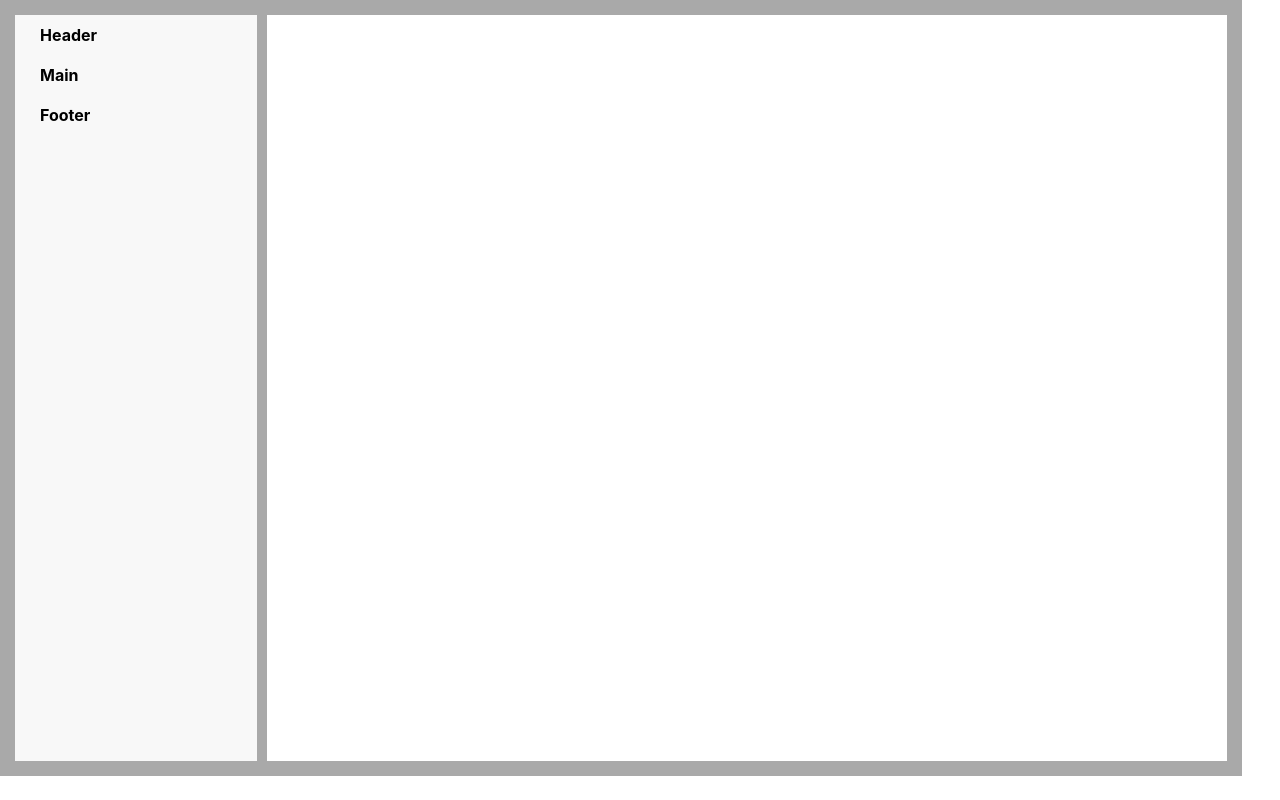
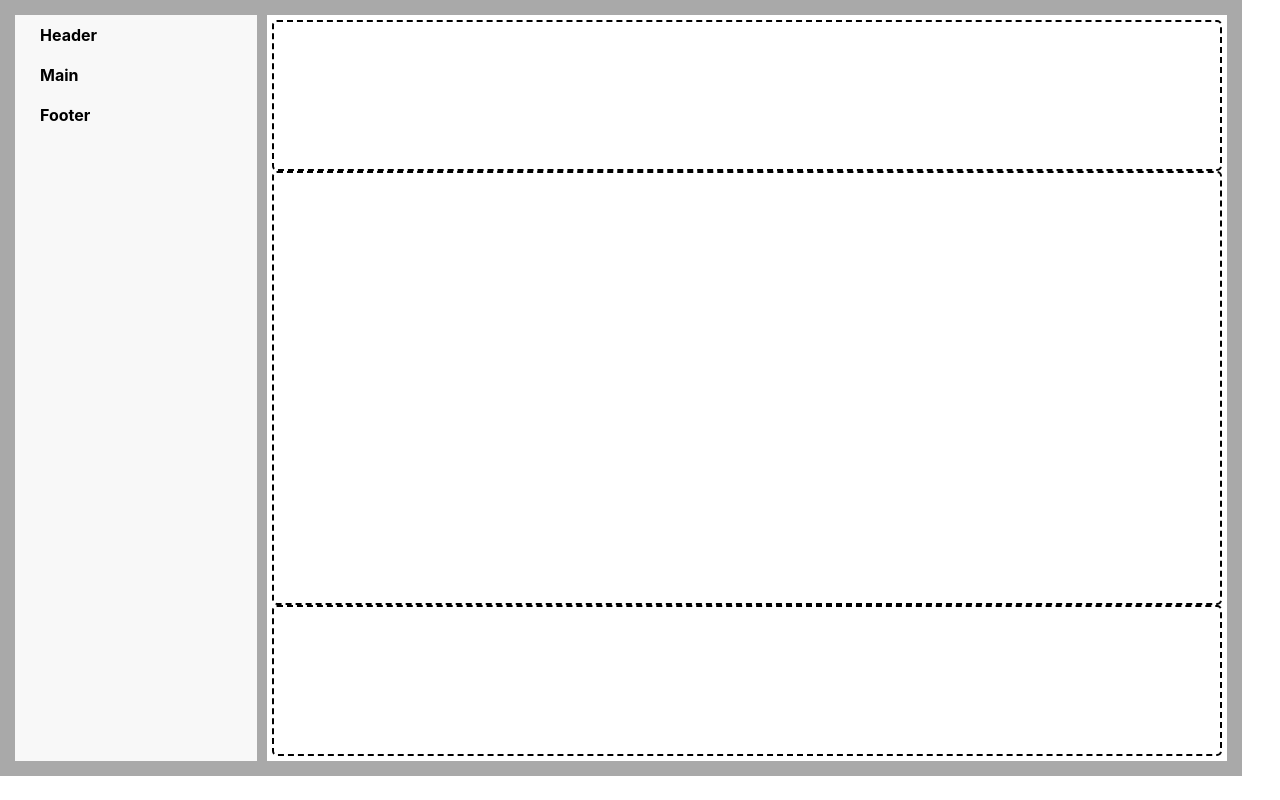
Before and after one commit to artmrsvch/tilda-document, a React (Create React App) app: page / in a window 1280 px wide. Built offline with nearby package versions, Linux system fonts and the light colour scheme.

Commit message:
improved(added react-beauti-dnd in the main section, fixed bags)

```diff
--- a/package.json
+++ b/package.json
@@ -10,6 +10,7 @@
         "gh-pages": "^2.2.0",
         "node-sass": "^4.13.1",
         "react": "^16.12.0",
+        "react-beautiful-dnd": "^13.0.0",
         "react-dom": "^16.12.0",
         "react-scripts": "3.4.0"
     },
--- a/src/Draggable/Auxially/ButtonDelete.jsx
+++ b/src/Draggable/Auxially/ButtonDelete.jsx
@@ -1,7 +1,11 @@
 import React from "react";
 
 function ButtonDelete() {
-    return <button data-btn="btn" className="close"></button>;
+    return (
+        <>
+            <button data-btn="btn-close" className="close"></button>
+        </>
+    );
 }
 
 export default ButtonDelete;
--- a/src/Draggable/DragZones.jsx
+++ b/src/Draggable/DragZones.jsx
@@ -1,16 +1,10 @@
 import React, { useState } from "react";
+import { DragDropContext, Droppable, Draggable } from "react-beautiful-dnd";
 
 function DragZones({ category, currentNode }) {
     const [state, setState] = useState({ header: [], footer: [], main: [] });
     const dragOver = e => e.preventDefault(); //без этого не работает дроп
-    const dragEnter = ({ target }) => {
-        target.style.border = "2px dashed black"; //подсвечиваем зону под курсором
-    };
-    const dragLeave = ({ target }) => {
-        target.style.border = "none"; //снимаем подсветку бордера при выходе курсора из зоны
-    };
     const dragDrop = ({ target }) => {
-        target.style.border = "none"; //снимаем подсветку бордера
         const thatDropZone = zoneSearh(target); //получаем дропзону
         if (thatDropZone.dataset.zone === currentNode.category) {
             //разрешает дропать определенные категории только в соответ. зоны
@@ -20,24 +14,27 @@ function DragZones({ category, currentNode }) {
                 if (thatDropZone.dataset.zone === "main") {
                     //разрешаем добавлять несколько компонентов только в main
                     const stateObjComponent = state[thatDropZone.dataset.zone];
-                    const newBundleComponent = [stateObjComponent.length + 1, appropriateComponent];
+                    const newBundleComponent = {
+                        key: stateObjComponent.length + 1,
+                        Component: appropriateComponent
+                    };
                     stateObjComponent.push(newBundleComponent);
                     setState({
                         ...state,
                         [thatDropZone.dataset.zone]: stateObjComponent
                     });
                 } else {
-                    //если зона не main, то перезаписываем
+                    //если  зона не main, то перезаписываем
                     setState({
                         ...state,
-                        [thatDropZone.dataset.zone]: [[1, appropriateComponent]]
+                        [thatDropZone.dataset.zone]: [{ key: 1, Component: appropriateComponent }]
                     });
                 }
             } else {
                 //если зона пуста, то записываем туда компонент
                 setState({
                     ...state,
-                    [thatDropZone.dataset.zone]: [[1, appropriateComponent]]
+                    [thatDropZone.dataset.zone]: [{ key: 1, Component: appropriateComponent }]
                 });
             }
         }
@@ -66,18 +63,12 @@ function DragZones({ category, currentNode }) {
         return temp;
     };
     const checkClick = e => {
-        if (e.target.dataset.btn) {
-            console.log("КЛИК ПО КНОПКЕ ТАРГЕТ", e.target);
-            console.log("КЛИК ПО КНОПКЕ СТЕЙТ", state);
+        if (e.target.dataset.btn === "btn-close") {
             //обрабатываем клики только по кнопке
             const thatComponent = e.target.parentNode; //получаем компонент
-            console.log("КОМПОНЕНТ", thatComponent);
-            const thatDataAttrZone = thatComponent.parentNode.dataset.zone; //получаем дропзону
-            state[thatDataAttrZone].forEach(([key], index) => {
-                console.log("ЦИКЛ КОМПОНЕНТ", key);
-                console.log("КЕЙ КОМПОНЕНТ", thatComponent.dataset.key);
+            const thatDataAttrZone = thatComponent.parentNode.parentNode.dataset.zone; //получаем дропзону
+            state[thatDataAttrZone].forEach(({ key }, index) => {
                 if (String(key) === thatComponent.dataset.key) {
-                    console.log("СОВПАЛО СТЕЙТ", state);
                     //нашли компонент в массиве отображенных
                     const stateArr = state[thatDataAttrZone]; //склонировали стейт
                     stateArr.splice(index, 1); //удалили из массива
@@ -89,11 +80,43 @@ function DragZones({ category, currentNode }) {
                 }
             });
         }
+        if (e.target.dataset.btn === "btn-move") {
+        }
+    };
+    const reorder = (list, startIndex, endIndex) => {
+        //сортировка массива после дропа элемента
+        const result = Array.from(list);
+        const [removed] = result.splice(startIndex, 1);
+        result.splice(endIndex, 0, removed);
+
+        return result;
+    };
+
+    const getItemStyle = (isDragging, draggableStyle) => ({
+        // some basic styles to make the items look a bit nicer
+        userSelect: "none",
+        margin: `0 0 ${8}px 0`,
+        height: "100%",
+        background: isDragging ? "lightgreen" : "grey", //смена бэкраунда компонента который переносится
+        ...draggableStyle //пропсы реализации всей анимации драга
+    });
+
+    const getListStyle = isDraggingOver => ({
+        background: isDraggingOver ? "lightblue" : "lightgrey"
+    });
+    const onDragEnd = result => {
+        if (!result.destination) {
+            //eсли дроп был мимо не в дропзоне main
+            return;
+        }
+        //переорганизовываем массив
+        const items = reorder(state.main, result.source.index, result.destination.index);
+
+        setState({ ...state, main: items });
     };
     return (
         <div
-            onDragLeave={dragLeave}
-            onDragEnter={dragEnter}
+            data-global="global"
             onDragOver={dragOver}
             onDrop={dragDrop}
             onClick={checkClick}
@@ -101,17 +124,48 @@ function DragZones({ category, currentNode }) {
         >
             <header data-zone="header" className="drag-zone__header">
                 {state.header &&
-                    state.header.map(([key, Component], id) => (
+                    state.header.map(({ key, Component }, id) => (
                         <Component iterKey={key} key={id} />
                     ))}
             </header>
-            <main data-zone="main" className="drag-zone__main">
-                {state.main &&
-                    state.main.map(([key, Component], id) => <Component iterKey={key} key={id} />)}
-            </main>
+            <DragDropContext onDragEnd={onDragEnd}>
+                <Droppable droppableId="droppable">
+                    {(
+                        provided, //provider - реализации dnd,
+                        snapshot // snapshot-переменные состояний dnd
+                    ) => (
+                        <main
+                            {...provided.droppableProps} // пропсы для анимирования переноса
+                            ref={provided.innerRef} //ссылка на дом узел(референс)
+                            className="drag-zone__main"
+                            data-zone="main"
+                            //style={getListStyle(snapshot.isDraggingOver)} //смена бэкграунда приактивном dnd
+                        >
+                            {state.main.map(({ key, Component }, index) => (
+                                <Draggable key={`${key}`} draggableId={`${key}`} index={index}>
+                                    {(provided, snapshot) => (
+                                        <div
+                                            ref={provided.innerRef}
+                                            {...provided.draggableProps}
+                                            {...provided.dragHandleProps}
+                                            style={getItemStyle(
+                                                snapshot.isDragging,
+                                                provided.draggableProps.style
+                                            )}
+                                        >
+                                            {<Component iterKey={key} />}
+                                        </div>
+                                    )}
+                                </Draggable>
+                            ))}
+                            {provided.placeholder}
+                        </main>
+                    )}
+                </Droppable>
+            </DragDropContext>
             <footer data-zone="footer" className="drag-zone__footer">
                 {state.footer &&
-                    state.footer.map(([key, Component], id) => (
+                    state.footer.map(({ key, Component }, id) => (
                         <Component iterKey={key} key={id} />
                     ))}
             </footer>
--- a/src/Draggable/Draggable.jsx
+++ b/src/Draggable/Draggable.jsx
@@ -1,6 +1,7 @@
 import React, { useState } from "react";
 import { category } from "./settigs";
 import DragZones from "./DragZones";
+import { DragDropContext } from "react-beautiful-dnd";
 
 function Draggable() {
     const [state, setState] = useState({ subArray: null, currentNode: null });
@@ -82,7 +83,9 @@ function Draggable() {
                             ))}
                     </ul>
                 </div>
-                <DragZones category={category} currentNode={state.currentNode} />
+                <DragDropContext>
+                    <DragZones category={category} currentNode={state.currentNode} />
+                </DragDropContext>
             </div>
         </section>
     );
--- a/src/Draggable/styles/draggable.scss
+++ b/src/Draggable/styles/draggable.scss
@@ -8,10 +8,6 @@
 }
 .component {
     position: relative;
-    &:hover {
-        transition: 0.3s;
-        margin-top: 25px;
-    }
 }
 .component:hover .close {
     display: block;
@@ -104,14 +100,19 @@
 .drag-zone__header {
     height: 20%;
     min-height: 20%;
-    width: 100%;
+    border-radius: 5px;
+    border: 2px dashed black;
 }
 .drag-zone__main {
     display: flex;
     flex-direction: column;
     flex: 1;
+    border: 2px dashed black;
+    border-radius: 5px;
 }
 .drag-zone__footer {
     height: 20%;
     min-height: 20%;
+    border: 2px dashed black;
+    border-radius: 5px;
 }
```
Also changed, not shown: 1 other file (tests, documents, lock files or other folders).
